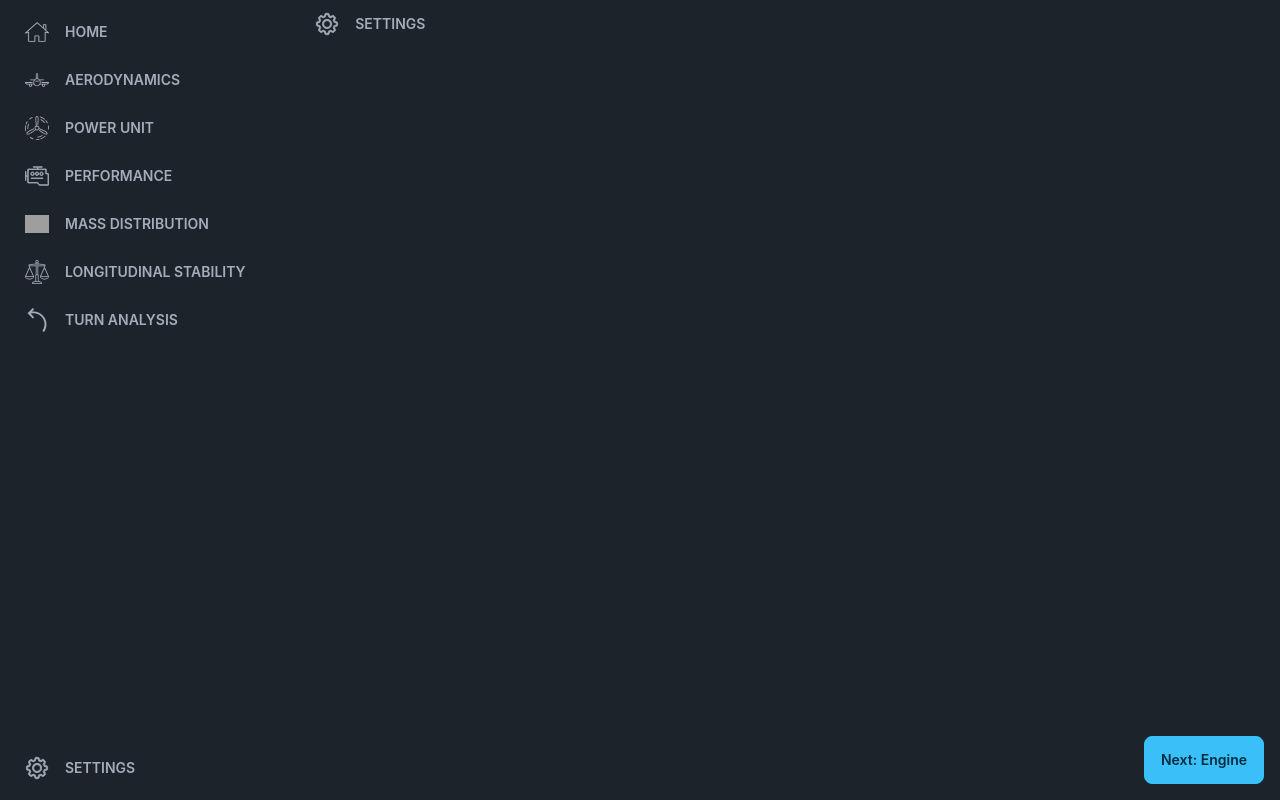
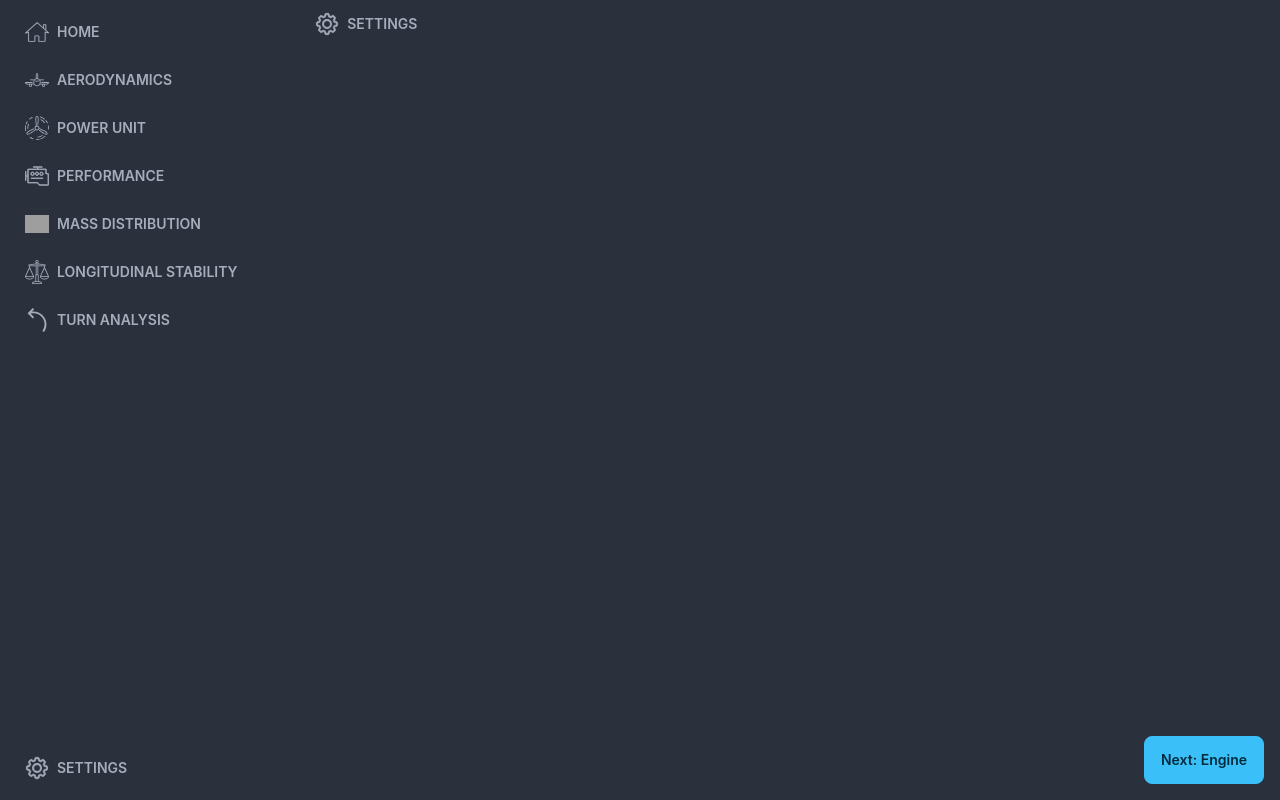
Before and after one commit to adamsmietanka/aircraft-calculator, a React (Vite) app in the folder frontend/: page /settings in a window 1280 px wide. Built offline with nearby package versions, Linux system fonts and the light colour scheme; grey boxes are pictures that could not be loaded.

Commit message:
feat: add another theme

```diff
--- a/frontend/src/features/settings/Settings.tsx
+++ b/frontend/src/features/settings/Settings.tsx
@@ -43,7 +43,7 @@ const Settings = () => {
           <InputRadio
             label="Theme"
             value={theme}
-            values={["light", "dark"]}
+            values={["light", "dark", "dracula"]}
             setter={setTheme}
           />
         </form>
--- a/frontend/tailwind.config.js
+++ b/frontend/tailwind.config.js
@@ -16,6 +16,6 @@ module.exports = {
   },
   plugins: [require("daisyui")],
   daisyui: {
-    themes: ["light", "dark"],
+    themes: ["light", "dark", "dracula"],
   },
 };
```
